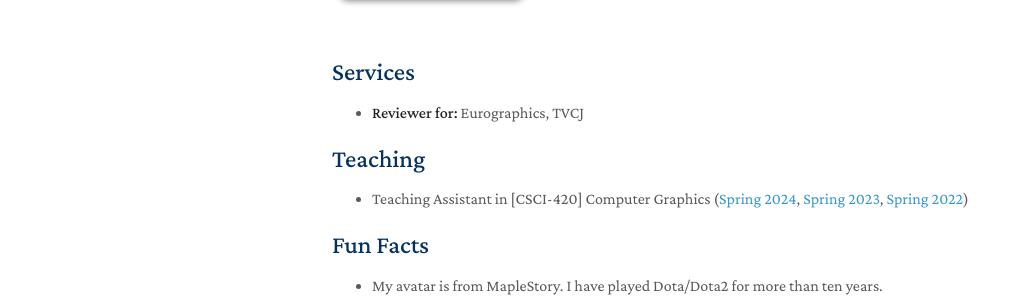
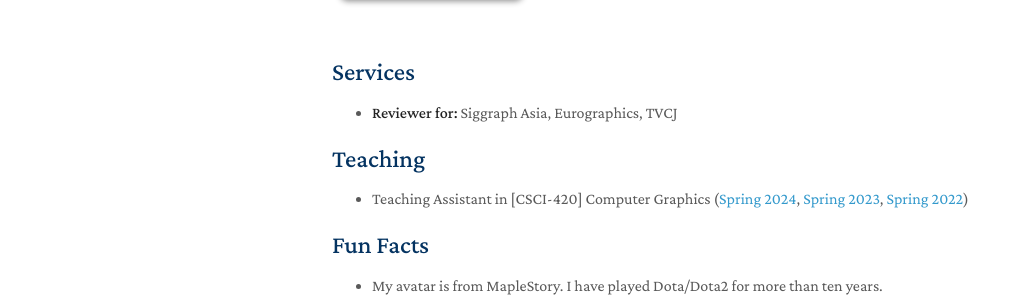
Before and after one commit to wkindling/wkindling.github.io, a Jekyll site: the page built from index.md, in a window 1280 px wide and 1358 px high. Shown: the part 894-1191 px from the top of the window, without its empty margins (138-1148 px from the left). Built offline with Jekyll 4.4.1, drawn with Linux system fonts in a browser that asks for light colours; nearby versions of some CDN libraries; a style sheet for code colours, icons or effects is not loaded; our own code applies the rules of GitHub Pages for plain Markdown files.

Commit message:
Update services.md

```diff
--- a/_includes/services.md
+++ b/_includes/services.md
@@ -1,6 +1,6 @@
 ## Services
 
-- **Reviewer for:** Eurographics, TVCJ
+- **Reviewer for:** Siggraph Asia, Eurographics, TVCJ
 
 
 <!-- <h4 style="margin:0 10px 0;">Journal Reviewers</h4>
```
